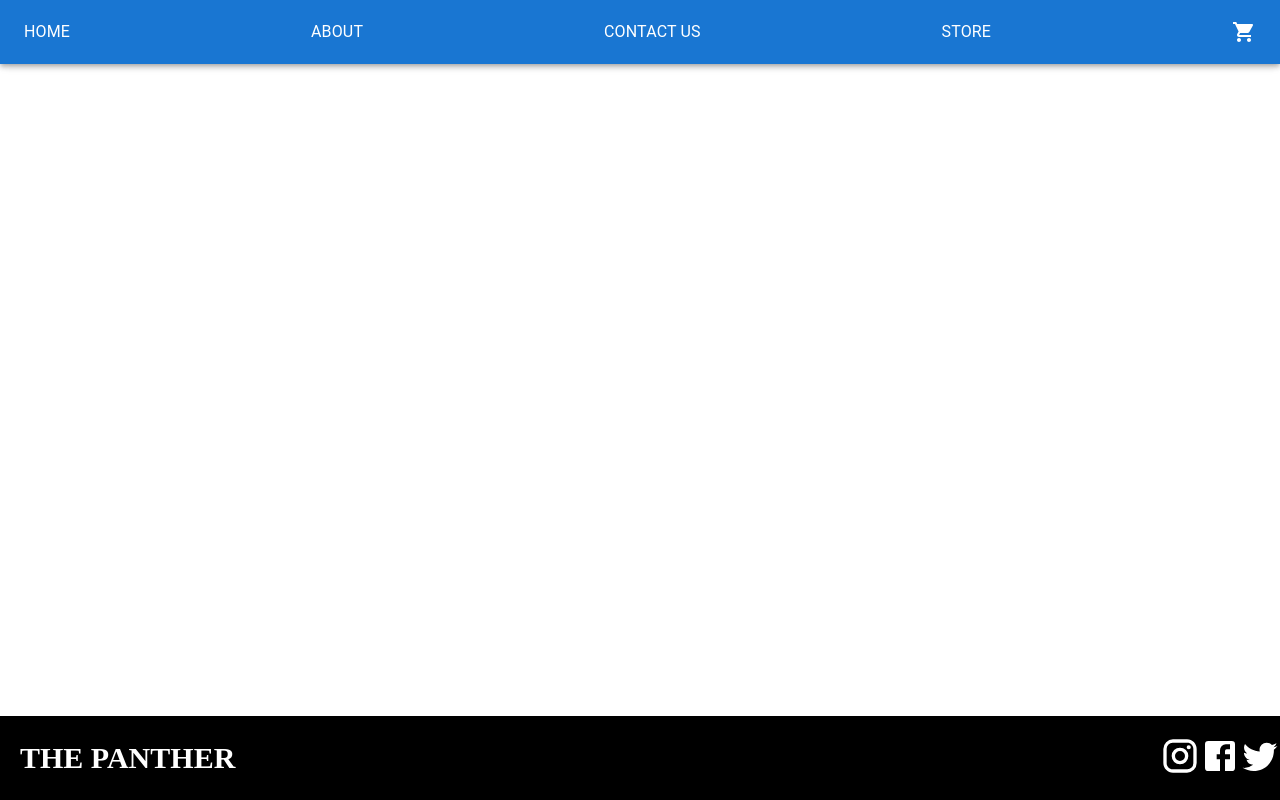
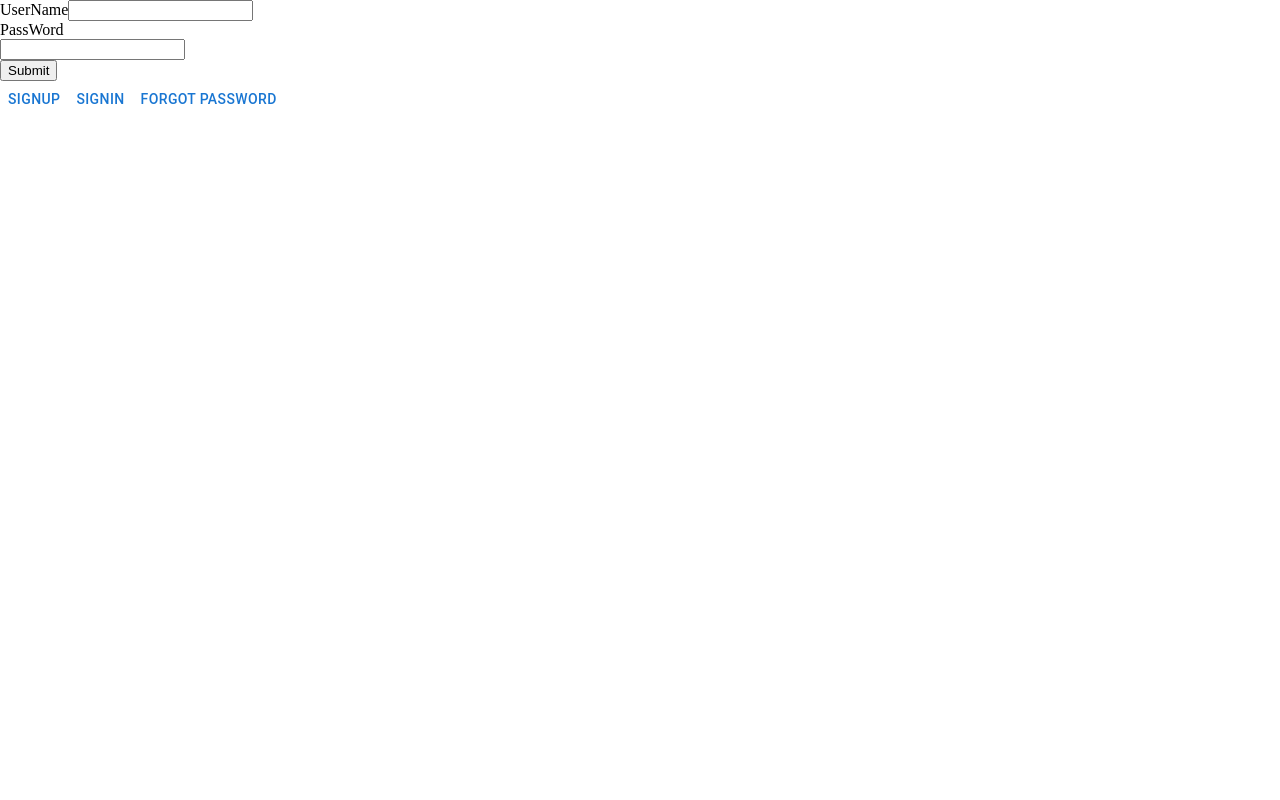
Before and after one commit to Umesh1301/E-commerce-Project-, a React (Vite) app: page / in a window 1280 px wide. Built offline with nearby package versions, Linux system fonts and the light colour scheme.

Commit message:
sign Up form added

```diff
--- a/src/App.jsx
+++ b/src/App.jsx
@@ -14,6 +14,8 @@ import Store from "./components/Store";
 import ContactUs from "./components/ContactUs";
 import ProductDetails from "./components/ProductDetails";
 import Products from "./components/Products";
+import ReactHookForm from "./components/ReactHookForm";
+import SignUpForm from "./Credentials/SignUpForm";
 
 function App() {
   const dispatch = useDispatch();
@@ -39,10 +41,16 @@ function App() {
     dispatch(forgotPasswordAction(newUserObj));
   };
 
+
   return (
     <div>
+
+
       {" "}
-      <HeaderFooter></HeaderFooter>
+      {/* <HeaderFooter></HeaderFooter> */}
+      {/* <ReactHookForm/> */}
+
+      <SignUpForm/>
       <Routes>
         <Route path="/store" element={<Store />} />
         <Route path="/products" element={<Products />} />
--- /dev/null
+++ b/src/Credentials/SignUpForm.jsx
@@ -0,0 +1,53 @@
+import { DevTool } from "@hookform/devtools";
+import React, { useState } from "react";
+import { useForm } from "react-hook-form";
+import { useDispatch } from "react-redux";
+import { signUpAction } from "../store/actions/asyncAuthAction";
+
+const SignUpForm = () => {
+    const form = useForm();
+    const dispatch=useDispatch()
+  const [email, setEmail] = useState("");
+  const [password, setPassword] = useState("");
+
+
+  const { register, control, handleSubmit } = form;
+
+  const object = {
+    Email: email,
+    Password: password,
+  };
+
+  const submit = () => {
+  dispatch(signUpAction(object));
+  };
+
+  return (
+    <div>
+      <form onSubmit={handleSubmit(submit)}>
+        <label htmlFor="email">UserName</label>
+        <input
+          type="email"
+          id="email"
+          {...register("email")}
+          onChange={(e) => setEmail(e.target.value)}
+        ></input>
+        <br />
+        <label htmlFor="password">PassWord</label>
+        <br />
+        <input
+          type="password"
+          id="password"
+          {...register("password")}
+          onChange={(e) => setPassword(e.target.value)}
+        ></input>
+        <br />
+
+        <button>Submit</button>
+      </form>
+      <DevTool control={control} />
+    </div>
+  );
+};
+
+export default SignUpForm;
--- a/src/components/About.jsx
+++ b/src/components/About.jsx
@@ -5,6 +5,8 @@ const About = () => {
     <div>HEllo all
         <h5>Lorem ipsum dolor sit amet consectetur adipisicing elit. Nobis harum laboriosam dignissimos vitae iste! Sapiente officia, reprehenderit maxime nemo deserunt labore asperiores esse aut facere aspernatur quidem magnam, molestiae sequi.</h5>
 
+
+
         </div>
   )
 }
--- a/src/components/Home.jsx
+++ b/src/components/Home.jsx
@@ -261,6 +261,7 @@ const Home = () => {
             >
               ADD MOVIES
             </Button>
+
           </form>
         </Card>
       </div>
--- /dev/null
+++ b/src/components/ReactHookForm.jsx
@@ -0,0 +1,104 @@
+import React from "react";
+import { useForm } from "react-hook-form";
+import { DevTool } from "@hookform/devtools";
+import {  Button, Typography } from "@mui/material";
+
+let renderCount = 0;
+
+// type FormValues={
+// username:string
+// email:string
+// channel:string
+// }
+const ReactHookForm = () => {
+  const form = useForm({
+    // defaultValues:{
+    //     username:"Umesh Yadav",
+    //     email:"",
+    //     channel:""
+    // }
+    defaultValues: async () => {
+      const response = await fetch(
+        "https://jsonplaceholder.typicode.com/users/1"
+      );
+      const data = await response.json();
+
+      return {
+        username: "Umesh",
+        email: data.email,
+        channel: "",
+      };
+    },
+  });
+
+  const { register, control, handleSubmit, formState } = form;
+  const { errors } = formState;
+  //   we can do directly by the help of the rect hook form
+  //   const { name, ref, onChange, onBlur } = register("username");
+
+  const onSubmit = (data) => {
+    console.log("first", data);
+  };
+
+  renderCount++;
+  return (
+    <div style={{ marginTop: "100px" }}>
+      <h1>Hello Form ({renderCount / 2})</h1>
+
+      <form onSubmit={handleSubmit(onSubmit)} noValidate>
+        <label htmlFor="username">UserName</label>
+        <input
+          type="text"
+          id="username"
+          //   name={name}
+          //   ref={ref}
+          //   onChange={onChange}
+          //   onBlur={onBlur}
+          {...register("username", {
+            required: {
+              value: true,
+              message: "UserName is required",
+            },
+          })}
+        ></input>
+
+        <br />
+        <p>{errors.username?.message}</p>
+        <label htmlFor="email">Email</label>
+        <input
+          type="email"
+          id="email"
+          {...register("email", {
+            validate: {
+              notAdmin: (fieldvalue) => {
+                return (
+                  fieldvalue !== "admin@example.com" ||
+                  "Enter a different email address"
+                );
+              },
+              notBlacklisted: (fieldValue) => {
+                return (
+                  !fieldValue.endsWith("baddomain.com") ||
+                  "this domain is not supported"
+                );
+              },
+            },
+          })}
+        ></input>
+
+        <br />
+        <p>{errors.email?.message}</p>
+        <label htmlFor="channel">Channel</label>
+        <input type="text" id="channel" {...register("channel")}></input>
+        <br />
+        <p>{errors.channel?.message}</p>
+
+        <button>Submit</button>
+      </form>
+      <DevTool control={control} />
+
+    </div>
+  );
+};
+
+export default ReactHookForm;
--- a/src/store/actions/asyncAuthAction.js
+++ b/src/store/actions/asyncAuthAction.js
@@ -1,7 +1,9 @@
 import { createAsyncThunk } from "@reduxjs/toolkit";
 import { apiAuthService } from "../services/ApiAuthService";
 
-export const signUpAction = createAsyncThunk("signUpAction", async (userObj) => {
+export const signUpAction = createAsyncThunk(
+  "signUpAction",
+async (userObj) => {
     console.log('2', userObj)
   const response = await apiAuthService.userSignUp(userObj);
   return response;
--- a/src/store/services/ApiAuthService.js
+++ b/src/store/services/ApiAuthService.js
@@ -1,3 +1,5 @@
+import { toast } from "react-toastify";
+
 class ApiAuthService {
   BASE_URL = import.meta.env.VITE_BASE_URL;
   API_KEY = import.meta.env.VITE_API_KEY;
@@ -7,13 +9,14 @@ class ApiAuthService {
 
   userSignUp = async (userObj) => {
     console.log("3", userObj);
+    try {
       const response = await fetch(
         this.BASE_URL + ":signUp?key=" + this.API_KEY,
         {
           method: "POST",
           body: JSON.stringify({
-          email: userObj.email,
-          password: userObj.password,
+            email: userObj.Email,
+            password: userObj.Password,
             returnSecureToken: true,
           }),
           headers: {
@@ -21,10 +24,22 @@ class ApiAuthService {
           },
         }
       );
-    console.log(response);
+
+      if (response.ok) {
         const data = await response.json();
+        alert("Sign up successful");
         return data;
+      } else {
+        const errorData = await response.json();
+        alert("Sign up failed: " + errorData.error.message);
+        throw new Error("Sign up failed: " + errorData.error.message);
+      }
+    } catch (error) {
+      alert("An error occurred: " + error.message);
+      throw error;
+    }
   };
+
   userSignIn = async (userObj) => {
     console.log("3", userObj);
     const response = await fetch(
```
Also changed, not shown: package.json (+6 -3 lines), src/components/Products.jsx (+25 -0 lines), 1 other file (tests, documents, lock files or other folders). Lines whose indentation alone changed are shown as unchanged.
